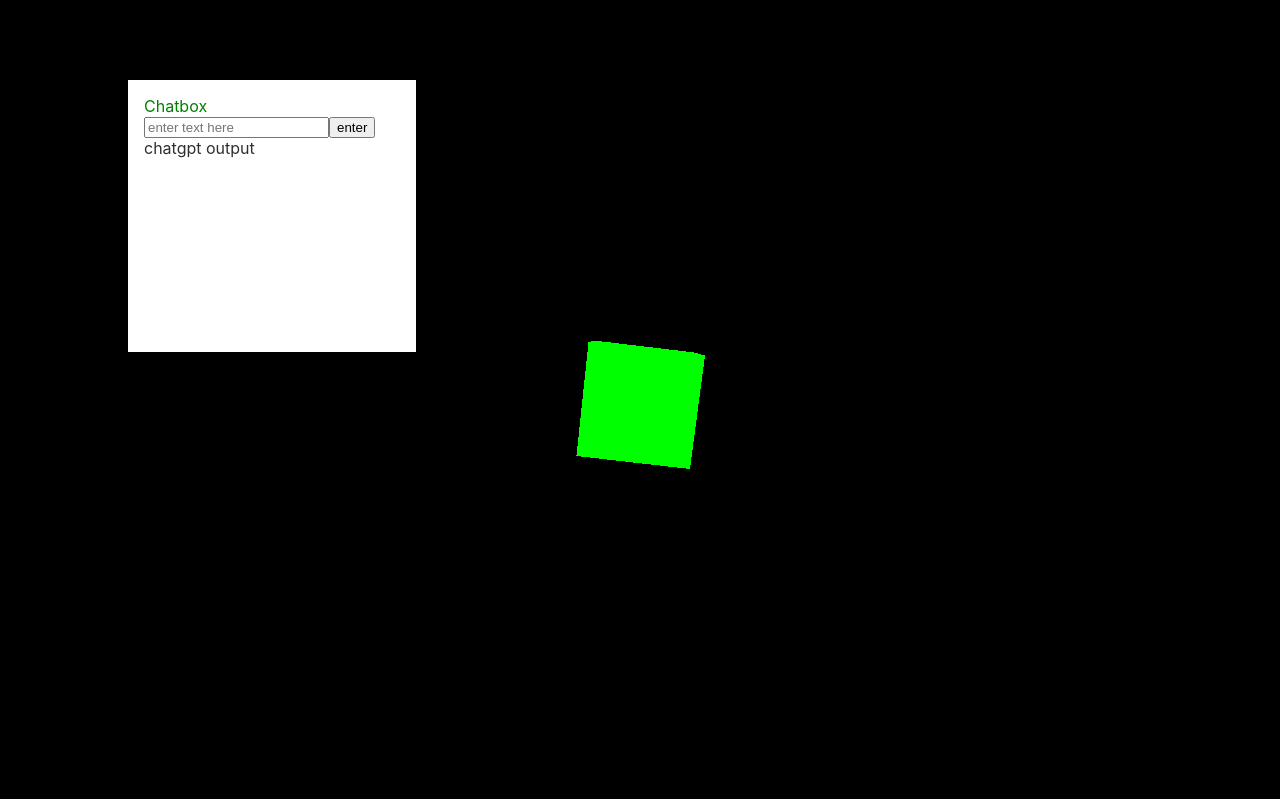
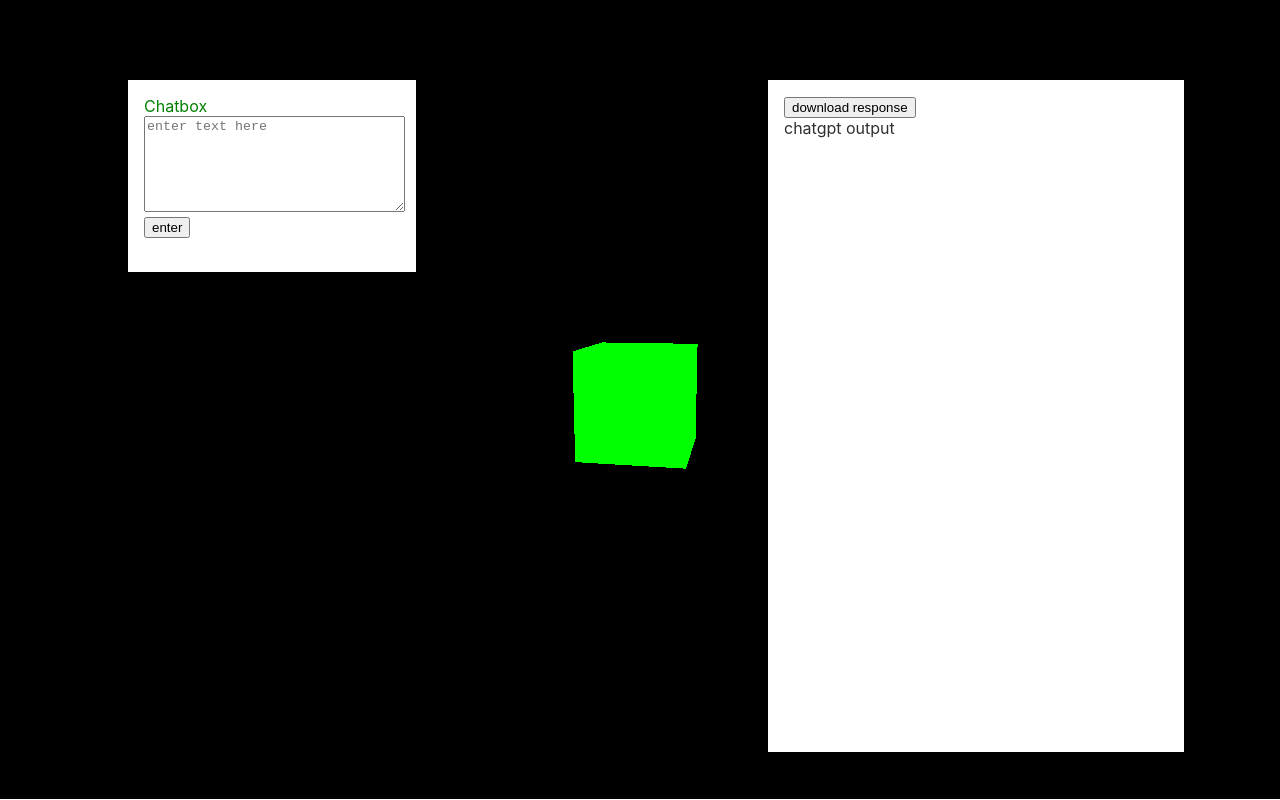
Before and after one commit to pragyachik/Protee, a React (Create React App) app: page / in a window 1280 px wide. Built offline with nearby package versions, Linux system fonts and the light colour scheme; no server answers.

Commit message:
download output, increase tokens, display error, hide button

```diff
--- a/src/App.js
+++ b/src/App.js
@@ -9,6 +9,7 @@ const configuration = new Configuration({
 const openai = new OpenAIApi(configuration);
 
 console.log("openai")
+
 
 // const DEFAULT_PARAMS = {
 //   "model": "text-davinci-003",
@@ -33,6 +34,19 @@ console.log("openai")
 //   const data = await response.json();
 //   return data.choices[0].text;
 // }
+
+
+
+function downloadInnerHtml(filename, value, mimeType) {
+  var link = document.createElement('a');
+  mimeType = mimeType || 'text/plain';
+
+  link.setAttribute('download', filename);
+  link.setAttribute('href', 'data:' + mimeType + ';charset=utf-8,' + encodeURIComponent(value));
+  link.click();
+}
+
+
 
 
 const scene = new THREE.Scene();
@@ -61,31 +75,43 @@ animate();
 const App = () => {
   const [response, setResponse] = useState("chatgpt output")
   const [userRequest, setUserRequest] = useState("Say this is a test")
+  const [errormessage, setErrorMessage] = useState("200 OK")
+  const [showButton, setShowButton] = useState(true)
+  const [status, setStatus] = useState(200)
 
 
   useEffect(()=>{
-    console.log("in useeffect")
-    console.log(userRequest)
     renderer.setSize( window.innerWidth, window.innerHeight-1);
     document.getElementById('three').innerHTML = ""
     document.getElementById('three').appendChild(renderer.domElement);
   },[])
 
   const callChatGPT = async () => {
+    setShowButton(false)
     console.log(userRequest)
     const response = await openai.createCompletion({
       model: "text-davinci-003",
       prompt: userRequest,
       temperature: 0,
-      max_tokens: 100,
+      max_tokens: 1000,
     });
+    setStatus(Number(response.status))
+    if(Number(response.status)!=200){
+      setErrorMessage(JSON.stringify(response))
+    }
     console.log(response)
+    setShowButton(true)
     let responseText = response.data.choices[0].text;
     setResponse(responseText)
   }
 
   const getVal = (value) => {
     setUserRequest(value.target.value)
+  }
+
+  const downloadResponse = () => {
+    let value = document.getElementById("outputBox").innerHTML;
+    downloadInnerHtml("output.txt", value,'text/html');
   }
 
   return (
@@ -95,11 +121,16 @@ const App = () => {
             Chatbox
         </div>
         <div className="chatbox__chatarea">
-          <input className="chatbox__textarea" type="textarea" onChange={getVal} placeholder="enter text here"></input>
-          <button className="chatbox__enter" onClick={callChatGPT}>enter</button>
+          <textarea className="chatbox__textarea" onChange={getVal} placeholder="enter text here" rows="6" cols="30"></textarea>
+          {showButton? <button className="chatbox__enter" onClick={callChatGPT}>enter</button> : <></>}
         </div>
-        <div className="chatbox__outputarea">
-          {response}
+      </div>
+      <div className="chatoutputbox">
+        <div>
+          <button className="chatbox__download" onClick={downloadResponse}>download response</button>
+        </div>
+        <div id="outputBox" className="chatbox__outputarea">
+          {status==200?response:errormessage}
         </div>
       </div>
       <div id="three"></div>
--- a/src/chatbox.css
+++ b/src/chatbox.css
@@ -2,7 +2,7 @@
   position: fixed;
   top: 10vh;
   left: 10vw;
-  height: 30vh;
+  height: 20vh;
   width: 20vw;
   background-color: white;
   color: green;
@@ -12,3 +12,14 @@
 .chatbox__outputarea {
   color: rgb(47, 47, 47);
 }
+
+.chatoutputbox {
+  position: fixed;
+  top: 10vh;
+  left: 60vw;
+  width: 30vw;
+  height: 80vh;
+  background-color: white;
+  padding: 1rem;
+  overflow: scroll;
+}
```
